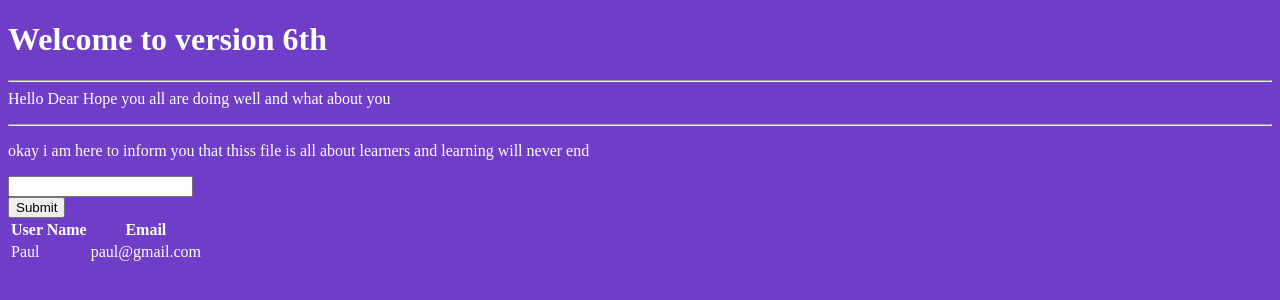
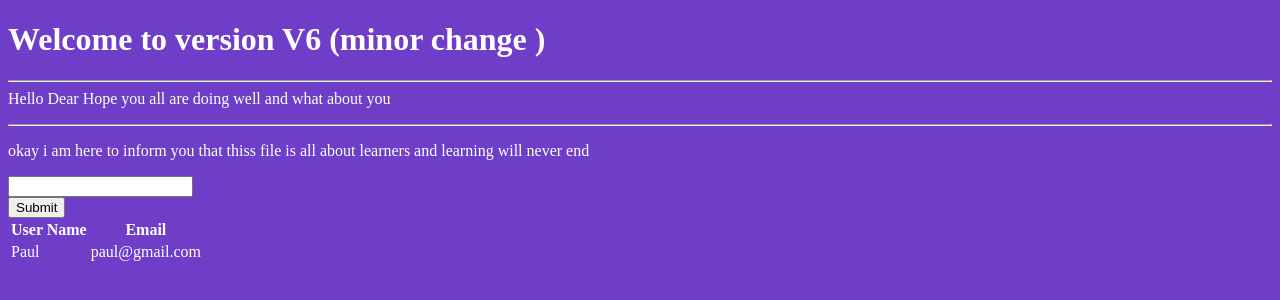
Before and after one commit to alikumbhar/firstrepo, a plain HTML site: page index.html in a window 1280 px wide. Drawn offline with Linux system fonts and the light colour scheme.

Commit message:
changed h1

```diff
--- a/index.html
+++ b/index.html
@@ -16,7 +16,7 @@
     <body>
 
 
-        <h1>Welcome to version 6th</h1>
+        <h1>Welcome to version V6 (minor change )</h1>
         <hr
 
         <p>Hello Dear Hope you all are doing well and what about you</p>
```
